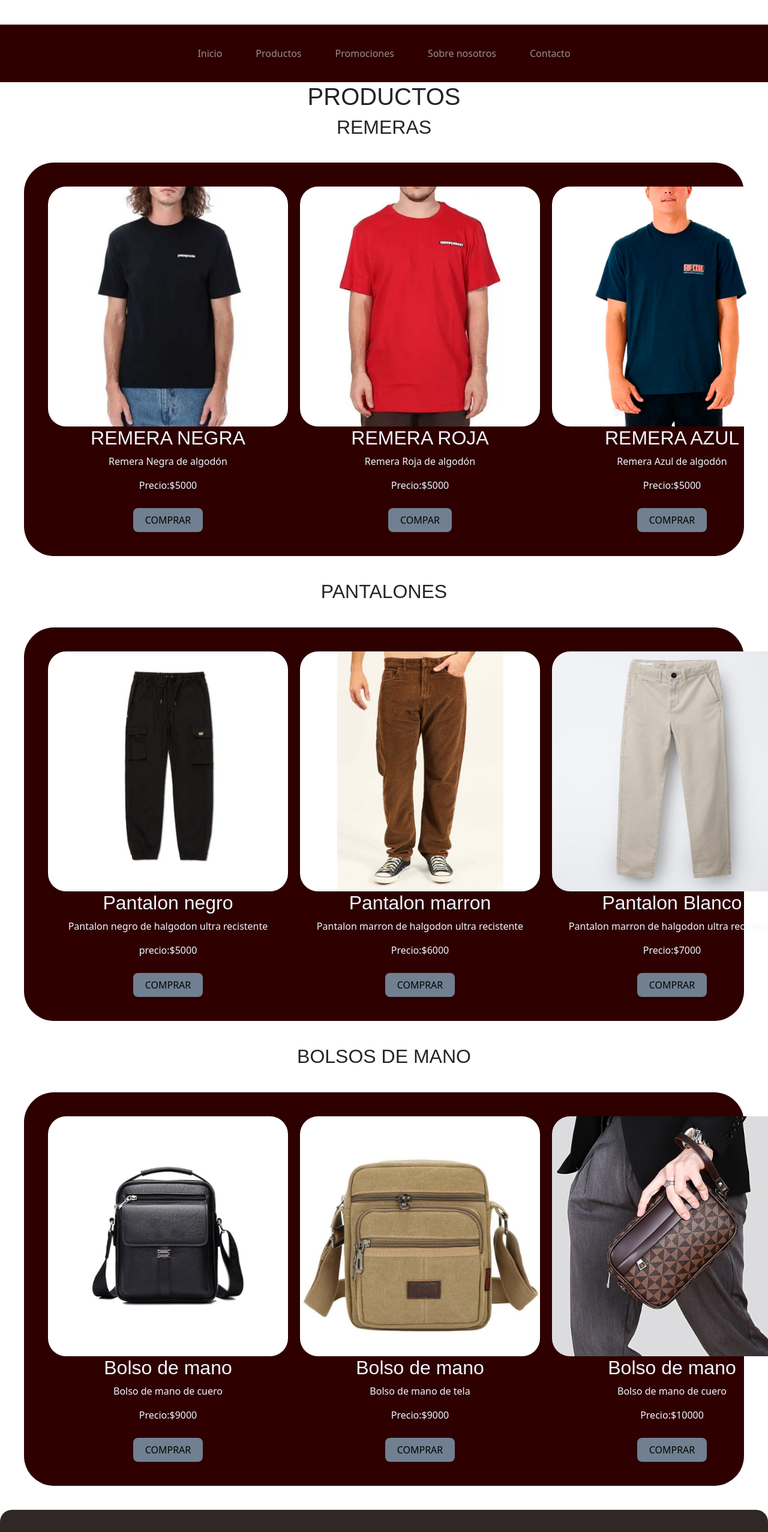
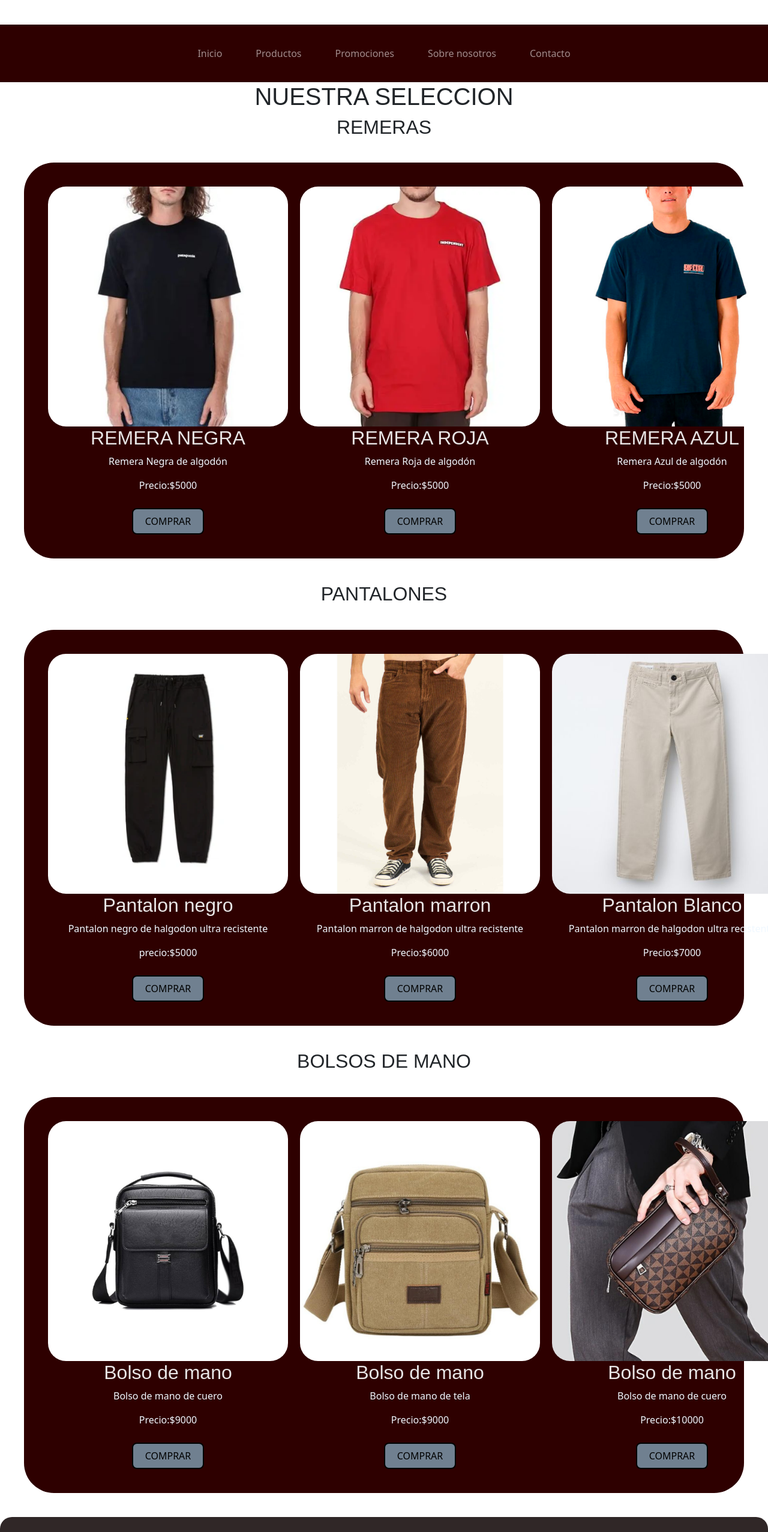
Before and after one commit to federicogabriel605/proyecto, a plain HTML site: page pages/productos.html in a window 1280 px wide. Shown: the part 240-2794 px from the top of the page at 60% size. Drawn offline with nearby package versions, Linux system fonts and the light colour scheme.

Commit message:
ultima actualisasion y revicion y agregue algunas cositas nuevas

```diff
--- a/pages/productos.html
+++ b/pages/productos.html
@@ -51,10 +51,11 @@
 
         <section>
 
-            <h1>PRODUCTOS</h1>
+
 
             <div>
 
+                <h1>NUESTRA SELECCION </h1>
 
                 <h2 class="titulos">REMERAS</h2>
 
@@ -65,7 +66,9 @@
                         <h2>REMERA NEGRA</h2>
                         <P>Remera Negra de algodón</P>
                         <p>Precio:$5000</p>
-                        <a href="#">COMPRAR</a>
+
+                        <a href="#" class="boton-comprar">COMPRAR</a>
+
                     </div>
                     <div class="img-productos">
                         <img src="../img/remera 3.webp" class="imagen_card"
@@ -73,7 +76,8 @@
                         <h2>REMERA ROJA</h2>
                         <p>Remera Roja de algodón</p>
                         <p>Precio:$5000</p>
-                        <a href="#">COMPAR</a>
+
+                        <a href="#" class="boton-comprar">COMPRAR</a>
                     </div>
 
                     <div class="img-productos">
@@ -81,7 +85,8 @@
                         <h2>REMERA AZUL</h2>
                         <p>Remera Azul de algodón</p>
                         <p>Precio:$5000</p>
-                        <a href="#">COMPRAR</a>
+
+                        <a href="#" class="boton-comprar">COMPRAR</a>
                     </div>
 
 
@@ -97,7 +102,7 @@
                         <h2> Pantalon negro</h2>
                         <p>Pantalon negro de halgodon ultra recistente</p>
                         <p> precio:$5000</p>
-                        <a href="#">COMPRAR</a>
+                        <a href="#" class="boton-comprar">COMPRAR</a>
                     </div>
                     <div class="img-productos">
                         <img src="../img/3.png" class="imagen_card"
@@ -105,14 +110,14 @@
                         <h2>Pantalon marron</h2>
                         <p>Pantalon marron de halgodon ultra recistente</p>
                         <p>Precio:$6000</p>
-                        <a href="#">COMPRAR</a>
+                        <a href="#" class="boton-comprar">COMPRAR</a>
                     </div>
                     <div class="img-productos">
                         <img src="../img/pantalon 3.jpg" class="imagen_card" alt="pantalon-blanco">
                         <h2>Pantalon Blanco</h2>
                         <p>Pantalon marron de halgodon ultra recistente</p>
                         <p>Precio:$7000</p>
-                        <a href="#">COMPRAR</a>
+                        <a href="#" class="boton-comprar">COMPRAR</a>
                     </div>
 
             </div>
@@ -127,7 +132,8 @@
                     <h2>Bolso de mano</h2>
                     <p>Bolso de mano de cuero</p>
                     <p>Precio:$9000</p>
-                    <a href="#">COMPRAR</a>
+                    <a href="#" class="boton-comprar">COMPRAR</a>
+
                 </div>
 
                 <div class="img-productos">
@@ -135,7 +141,8 @@
                     <h2>Bolso de mano</h2>
                     <p>Bolso de mano de tela</p>
                     <p> Precio:$9000</p>
-                    <a href="#">COMPRAR</a>
+
+                      <a href="#" class="boton-comprar">COMPRAR</a>
                 </div>
 
                 <div class="img-productos">
@@ -143,7 +150,8 @@
                     <h2>Bolso de mano</h2>
                     <p>Bolso de mano de cuero</p>
                     <p>Precio:$10000</p>
-                    <a href="#">COMPRAR</a>
+
+                     <a href="#" class="boton-comprar">COMPRAR</a>
                 </div>
 
             </div>
--- /dev/null
+++ b/sass/base/_animaciones.scss
@@ -0,0 +1,31 @@
+/*Animacionn productos*/
+
+.imagen_card{
+    transition: transform 1s ease;
+
+}
+.imagen_card:hover{
+
+    transform: scale(1.5);
+
+
+}
+
+
+.boton-comprar{
+
+    background-color:slategrey  ;
+    color: white;
+    border: 2px solid ;
+    padding: 12px 25px;
+    border-radius: 8px;
+    cursor: pointer;
+    transition:all ;
+
+}
+.boton-comprar:hover{
+
+    background-color:slategrey  ;
+    box-shadow: 0 0 15px rgba(255,255,255,0.6);
+    transform: scale(1.05);
+}
--- a/sass/loyout/_main.scss
+++ b/sass/loyout/_main.scss
@@ -1,23 +1,21 @@
 
 @use "../utilities/variables" as *;
+
+@use"../base/animaciones";
 
 /*  main */
 
 
 
-/* Main-Sobrenosotros */
+/* Main-Sobrenos */
+
 .main-sobrenos{
 
 h2,h3{
-
+    font-family:fantasy;
     text-align: center;
-    font-family: fantasy;
-    padding: 20px;
-
 }
 
-
-}
 .sobrenos{
 
     background-color: $bg-nav;
@@ -39,7 +37,9 @@ h2,h3{
 
     }
 }
-   .ubicacion {
+
+
+   .ubicacion{
 
     background-color: $bg-nav;
     padding: 60px;
@@ -50,37 +50,28 @@ h2,h3{
     align-items: center;
 
 }
+
     .ubicacion iframe{
         width: 100%;
         max-width: 600px;
         height: 400px;
         border-radius: 20px;
+
     }
 
+}
 
 
-
-
-
-
-
-
-
-h1 {
-
-    color:$bg-text;
-    font-family: fantasy;
-    font-size: 60px;
-    text-align: center;
+/*productos*/
+h1{
+      text-align: center;
+        font-family:fantasy;
+        border-color: black;
 }
-h2{
-    text-align: center;
-    font-family: fantasy;
-}
-/*productos*/
 .titulos{
 
-    text-align: center;
+        text-align: center;
+        font-family:fantasy;
 
 }
 .contenedor{
@@ -91,6 +82,11 @@ h2{
     padding: 40px;
     margin: 40px;
     border-radius: 50px;
+    h2{
+        color: rgb(231, 229, 229);
+        border-color: black;
+        font-family:fantasy;
+    }
 }
 .imagen_card{
 
@@ -114,6 +110,8 @@ border-radius: 30px;
         text-decoration: none;
         border-radius: 8px;
         font-weight: 0.3s;
+
+
     }
 
 }
@@ -121,10 +119,15 @@ border-radius: 30px;
 
 .promos-prod{
 
-
+   h2{
+    color: rgb(231, 229, 229);
+    font-family: fantasy;
+     border-color: black;
+}
     display: grid;
     grid-template-columns: 1fr 1fr 1fr;
     gap: 20px;
+
 
 
 
@@ -164,15 +167,13 @@ border-radius: 30px;
 
 .main-contacto{
 
-
     h1{
 
         text-align: center;
-    }
-
+        font-family: fantasy;
 
     }
-
+}
 
 
 
--- a/sass/main.scss
+++ b/sass/main.scss
@@ -12,3 +12,5 @@
 @use "loyout/mediaqueries";
 
 @use "components/form-contacto";
+
+@use "./base/animaciones"
```
Also changed, not shown: pages/promociones.html (+18 -12 lines), css/style.css, 1 other file.
